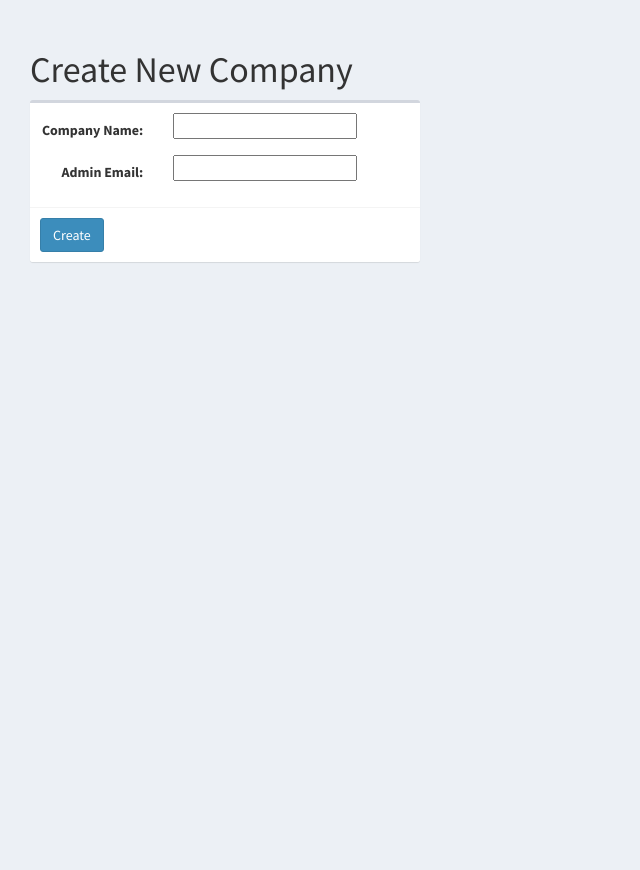
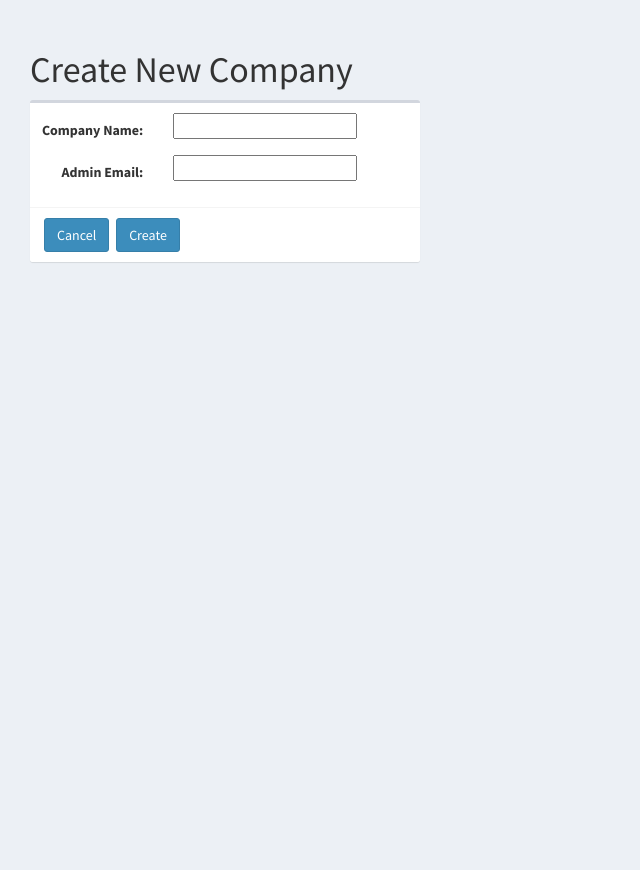
Before and after one commit to romanovskyj/fallball, a Django app: page /ui/resellers/1/new/ in a window 1280 px wide. Shown: the whole page, without its empty margins (0-640 px from the left). Run offline with Django 3.2, Linux system fonts and the light colour scheme; some libraries are stand-ins or nearby versions.

Commit message:
fast commit

```diff
--- a/filesharing/fs/filesharing/templates/ui/newcompany.html
+++ b/filesharing/fs/filesharing/templates/ui/newcompany.html
@@ -17,6 +17,7 @@
             </div>
         </div>
         <div class="box-footer" >
+            <a style="margin-left:4px; margin-right:4px;" href="/ui/resellers/{{resellerId}}/" class="btn btn-primary">Cancel</a>
             <button align="left" type="submit" value="Submit" class="btn btn-primary">Create</button>
         </div>
     </form>
```
